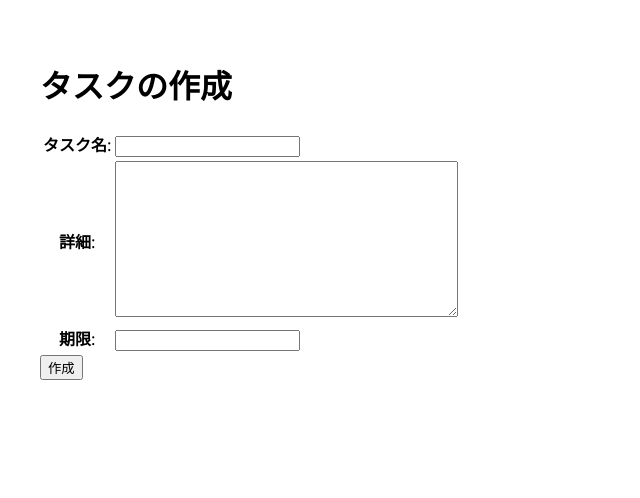
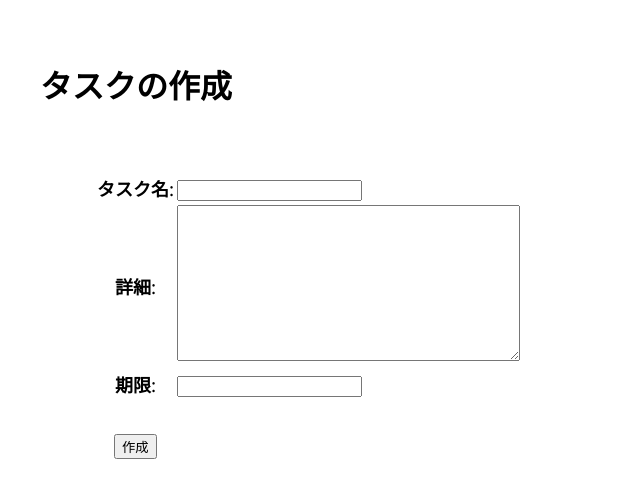
Before and after one commit to mentaco/Django_todo, a Django app: page /create/ in a window 1280 px wide. Shown: the top 498 px of the page, without its empty margins (0-640 px from the left). Run offline with Django 4.2, Linux system fonts and the light colour scheme.

Commit message:
todo_form.cssの修正

```diff
--- a/static/todo/todo_form.css
+++ b/static/todo/todo_form.css
@@ -0,0 +1,13 @@
+h1{
+    margin-bottom: 2em;
+}
+
+form{
+    margin-left: 3em;
+    font-size: large;
+}
+
+.create_button{
+    margin-top: 2.5em;
+    margin-left: 1.5em;
+}
--- a/todo/templates/todo/todo_form.html
+++ b/todo/templates/todo/todo_form.html
@@ -1,6 +1,8 @@
 {% extends 'todo/base.html' %}
+{% load static %}
 
 {% block header %}
+<link rel="stylesheet" href="{% static 'todo/todo_form.css' %}">
 <h1>タスクの作成</h1>
 {% endblock header %}
 
@@ -9,6 +11,6 @@
     <table>
         {{ form.as_table}}
     </table>
-    <input type="submit" value="作成">
+    <input class="create_button" type="submit" value="作成">
 </form>
 {% endblock content %}
```
